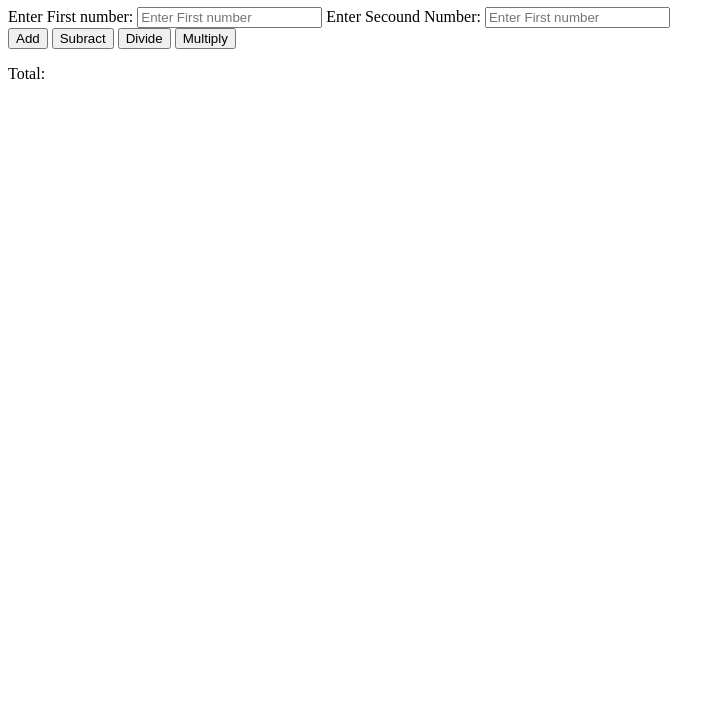
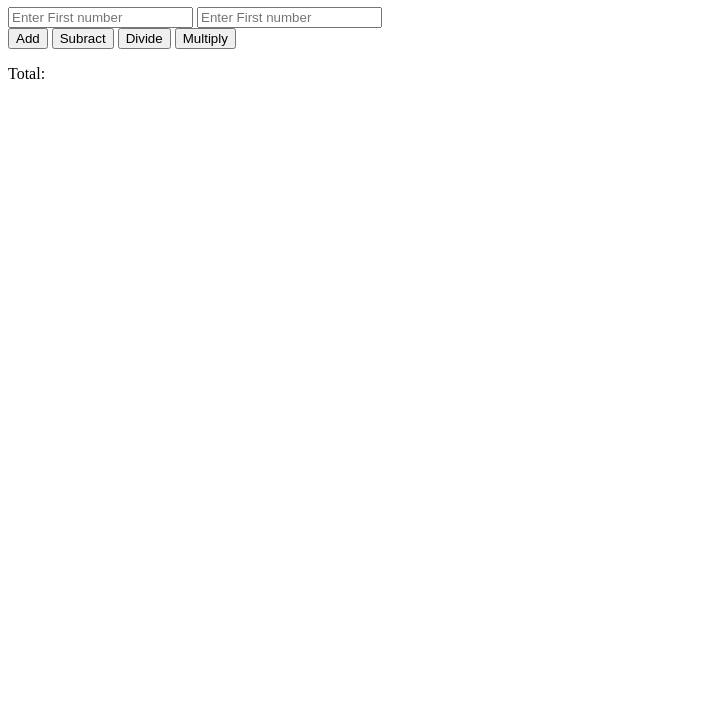
Before and after one commit to chiran2020/Calculator, a website: page index.html in a window 1280 px wide. Shown: the part 73-800 px from the top of the page, without its empty margins (0-725 px from the left). Drawn offline with Linux system fonts and the light colour scheme.

Commit message:
Removing input text and using placeholder instead.

```diff
--- a/index.html
+++ b/index.html
@@ -10,9 +10,9 @@
   <body>
     <h1>Calculator</h1>
     <form action="">
-    <label for="number">Enter First number:</label>
+    <label for="number"> </label>
     <input type="number" id="firstnum" placeholder="Enter First number">
-    <label for="number">Enter Secound Number:</label>
+    <label for="number"> </label>
     <input type="number" id="secnumber" placeholder="Enter First number">
 
 
```
Also changed, not shown: README.md.
